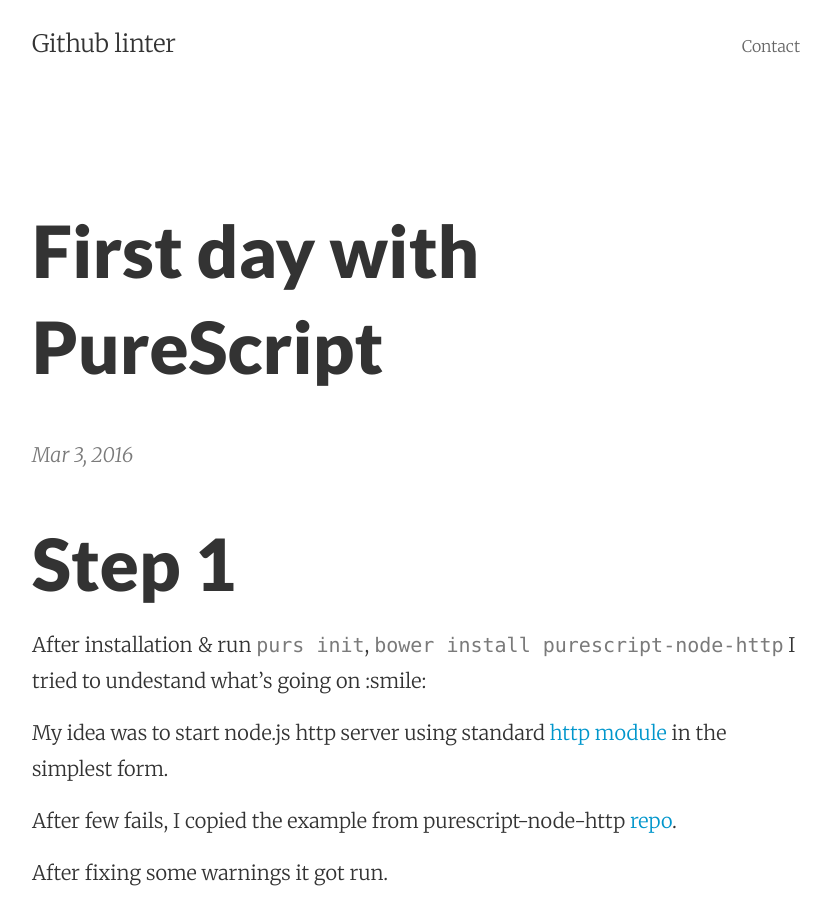
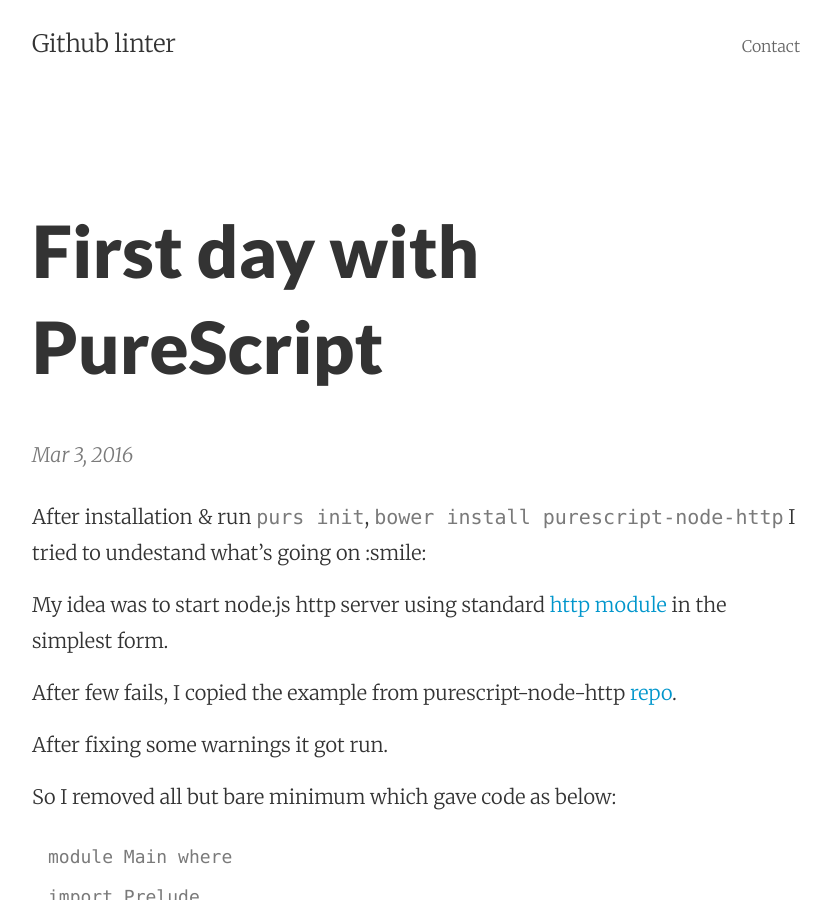
Before and after one commit to matma/matma.github.io, a Jekyll site: the page built from _posts/2016-03-03-step-1-create-simple-http-server.markdown, in a window 1280 px wide and 900 px high. Shown: the whole window, without its empty margins (224-1055 px from the left). Built offline with Jekyll 4.4.1, drawn with Linux system fonts in a browser that asks for light colours; comment, search, counter and statistics services are not loaded.

Commit message:
Update 2016-03-03-step-1-create-simple-http-server.markdown

```diff
--- a/_posts/2016-03-03-step-1-create-simple-http-server.markdown
+++ b/_posts/2016-03-03-step-1-create-simple-http-server.markdown
@@ -3,7 +3,6 @@ published: true
 title: First day with PureScript
 layout: post
 ---
-# Step 1
 
 After installation & run `purs init`, `bower install purescript-node-http` I
 tried to undestand what's going on :smile:
```
